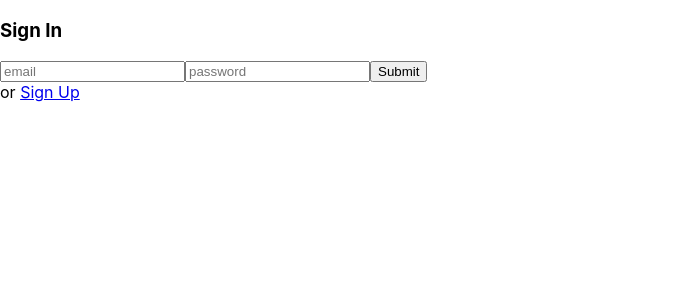
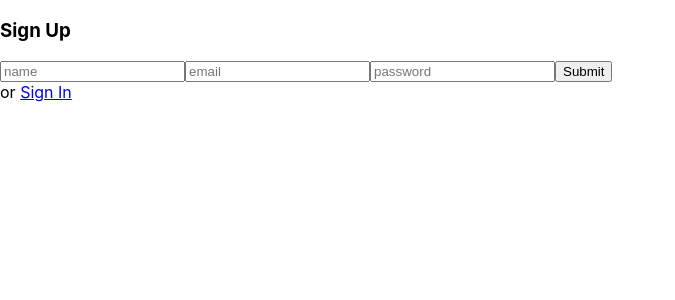
Before and after one commit to JeffBenton/stock_portfolio, a React (Create React App) app in the folder client/: page /signup in a window 1280 px wide. Shown: the top 300 px of the page, without its empty margins (0-675 px from the left). Built offline with nearby package versions, Linux system fonts and the light colour scheme.

Commit message:
implemented react-router and assigned specific routes for signing in and registering

```diff
--- a/client/package.json
+++ b/client/package.json
@@ -8,6 +8,8 @@
     "@testing-library/user-event": "^7.1.2",
     "react": "^16.12.0",
     "react-dom": "^16.12.0",
+    "react-router": "^5.1.2",
+    "react-router-dom": "^5.1.2",
     "react-scripts": "3.3.1"
   },
   "scripts": {
--- a/client/src/App.js
+++ b/client/src/App.js
@@ -1,4 +1,5 @@
 import React from 'react';
+import { BrowserRouter as Router, Route, Switch } from 'react-router-dom';
 
 import SignInForm from "./Components/SignInForm";
 import RegisterForm from "./Components/RegisterForm"
@@ -6,7 +7,17 @@ import RegisterForm from "./Components/RegisterForm"
 function App() {
   return (
     <div className="App">
-      <SignInForm />
+        <Router>
+            <Switch>
+                <Route path="/signup">
+                    <RegisterForm />
+                </Route>
+
+                <Route path="/">
+                    <SignInForm />
+                </Route>
+            </Switch>
+        </Router>
     </div>
   );
 }
--- a/client/src/Components/RegisterForm.js
+++ b/client/src/Components/RegisterForm.js
@@ -1,4 +1,5 @@
 import React from 'react';
+import { NavLink } from 'react-router-dom'
 
 class RegisterForm extends React.Component {
 
@@ -37,6 +38,7 @@ class RegisterForm extends React.Component {
                     <input type="password" onChange={this.handleChange} name="password" placeholder="password" value={this.state.password} />
                     <input type="submit" />
                 </form>
+                or <NavLink to="/">Sign In</NavLink>
             </div>
         )
     }
--- a/client/src/Components/SignInForm.js
+++ b/client/src/Components/SignInForm.js
@@ -1,4 +1,5 @@
 import React from 'react';
+import { NavLink } from 'react-router-dom'
 
 class SignInForm extends React.Component {
 
@@ -34,7 +35,7 @@ class SignInForm extends React.Component {
                     <input type="password" onChange={this.handleChange} name="password" placeholder="password" value={this.state.password} />
                     <input type="submit" />
                 </form>
-                or <a href="#">Sign Up</a>
+                or <NavLink to="/signup">Sign Up</NavLink>
             </div>
         )
     }
```
Also changed, not shown: 1 other file (tests, documents, lock files or other folders).
